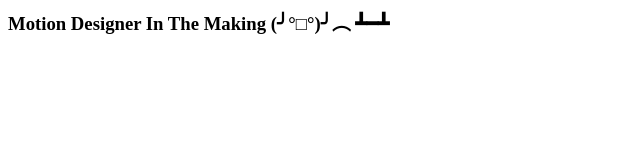
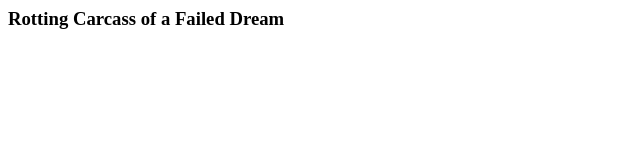
Before and after one commit to aliinmotion/aliinmotion.github.io, a plain HTML site: page index.html in a window 1280 px wide. Shown: the whole page, without its empty margins (0-640 px from the left). Drawn offline with Linux system fonts and the light colour scheme.

Commit message:
Update index.html

```diff
--- a/index.html
+++ b/index.html
@@ -1 +1 @@
-<h3>Motion Designer In The Making  (╯°□°)╯︵ ┻━┻</h3>
+<h3>Rotting Carcass of a Failed Dream</h3>
```
